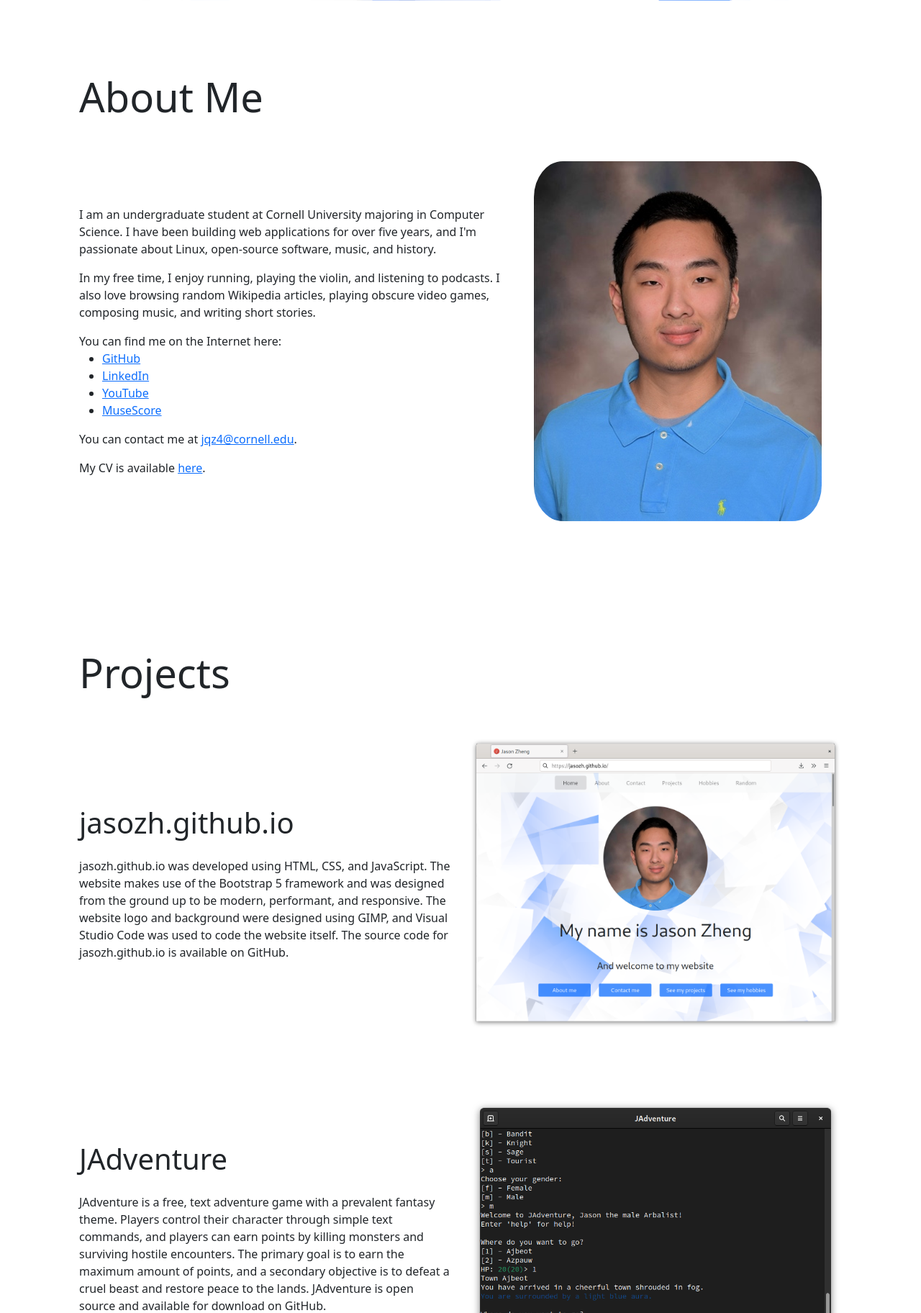
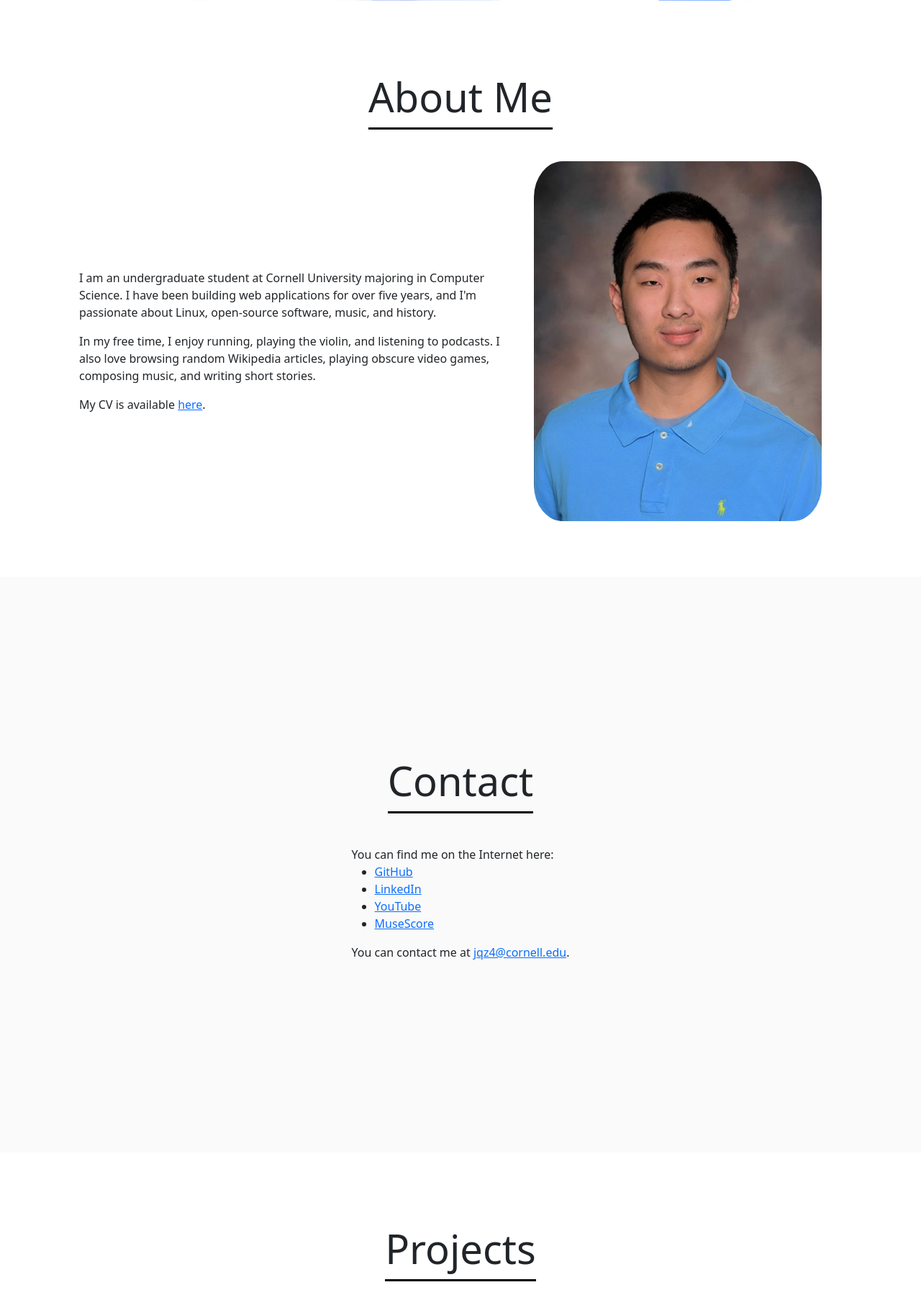
Before and after one commit to jasozh/jasozh.github.io, a PHP site: page /new/index.html in a window 1280 px wide. Shown: the part 799-2623 px from the top of the page at 72% size. Run offline with PHP 8.4, Linux system fonts and the light colour scheme.

Commit message:
Add Contacts page and improve front end

```diff
--- a/new/css/style.css
+++ b/new/css/style.css
@@ -32,6 +32,51 @@ html {
 body {
     overflow-x: hidden;
 }
+
+/* Alternate article background */
+article.alternate {
+    background: #fafafa;
+}
+
+/* Animation classes for animating dividers when scrolled into view */
+.divider-not-animated {
+    visibility: hidden;
+}
+
+.divider-animated {
+    animation-name: divider-animated-animation;
+    animation-duration: 1s;
+    background-image: linear-gradient(black, black);
+    background-size: 100% 3px;
+    background-position: 0 100%;
+    background-repeat: no-repeat;
+}
+
+@keyframes divider-animated-animation {
+    0% {
+        background-size: 0 3px;
+        background-position: 0 100%;
+    }
+}
+
+/* Alternative strategy to animate dividers; keep commented*/
+/* .divider-not-animated {
+    visibility: hidden;
+}
+
+.divider-animated {
+    width: 20%;
+    height: 3px;
+    background: black;
+    animation-name: divider-animated-animation;
+    animation-duration: 1s;
+}
+
+@keyframes divider-animated-animation {
+    0% {
+        width: 0;
+    }
+} */
 
 
 /*
@@ -314,7 +359,7 @@ footer {
 }
 
 .footer {
-    padding: 20px;
+    padding: 25px 20px 25px 20px;
     max-width: 1100px;
     margin: auto;
 }
--- a/new/index.html
+++ b/new/index.html
@@ -13,6 +13,7 @@
 </head>
 
 <!-- Project component -->
+
 <template id="project-component">
   <div>
     <h1 class="mobile-text text-center text-md-start">{PROJECT TITLE}</h1>
@@ -45,6 +46,7 @@
 </template>
 
 <!-- Hobby component -->
+
 <template id="hobby-component">
   <div>
     <h1 class="mobile-text text-center text-md-start">{HOBBY TITLE}</h1>
@@ -76,7 +78,7 @@
   </div>
 </template>
 
-<!-- Main body -->
+<!-- Body -->
 
 <body data-bs-spy="scroll" data-bs-target="#navbar" data-bs-offset="50" onload="resizeNavbar(); loadComponents()"
   onresize="resizeNavbar()" onscroll="colorNavbar(); scrollAnimate()">
@@ -101,7 +103,7 @@
           <div class="navbar-nav">
             <a id="top-nav" class="nav-link px-4" href="#home">Home</a>
             <a class="nav-link px-4" href="#about">About</a>
-            <a class="nav-link px-4" href="mailto:jqz4@cornell.edu?subject=Email from jasozh.github.io">Contact</a>
+            <a class="nav-link px-4" href="#contact">Contact</a>
             <a class="nav-link px-4" href="#projects">Projects</a>
             <a class="nav-link px-4" href="#hobbies">Hobbies</a>
             <a class="nav-link px-4" href="https://en.wikipedia.org/wiki/Special:Random">Random</a>
@@ -129,8 +131,7 @@
             <a href="#about" type="button" class="transparent btn btn-primary btn-block w-100">About me</a>
           </div>
           <div class="col-lg py-1">
-            <a href="mailto:jqz4@cornell.edu?subject=Email from jasozh.github.io" type="button"
-              class="transparent btn btn-primary btn-block w-100">Contact me</a>
+            <a href="#contact" type="button" class="transparent btn btn-primary btn-block w-100">Contact me</a>
           </div>
           <div class="col-lg py-1">
             <a href="#projects" type="button" class="transparent btn btn-primary btn-block w-100">See my projects</a>
@@ -148,12 +149,21 @@
     <article id="about">
       <div class="content container">
         <!-- Title -->
-        <h1 class="display-4 pb-5 text-center text-md-start"><b>About Me</b></h1>
+        <h1 class="display-4 pb-5 text-center"><b class="pb-2 divider-not-animated">About Me</b></h1>
 
         <div class="row flex-row-reverse justify-content-center align-items-center">
           <!-- Picture -->
           <div class="col-8 col-md-5">
-            <img class="right-not-animated profile-full img-fluid" src="img/profile-full.jpg">
+            <img type="button" data-bs-toggle="modal" data-bs-target="#profile-full"
+              class="right-not-animated profile-full img-fluid" src="img/profile-full.jpg">
+
+            <div class="modal fade" id="profile-full" tabindex="-1" aria-hidden="true">
+              <div class="modal-dialog modal-lg modal-dialog-centered">
+                <div class="modal-content">
+                  <img src="img/profile-full.jpg">
+                </div>
+              </div>
+            </div>
           </div>
 
           <!-- Text body -->
@@ -165,6 +175,20 @@
             <p>In my free time, I enjoy running, playing the violin, and listening to podcasts. I also love browsing
               random Wikipedia articles, playing obscure video games, composing music, and writing short stories.</p>
 
+            <p>My CV is available <a href="docs/Resume.pdf" target="_blank">here</a>.</p>
+          </div>
+        </div>
+      </div>
+    </article>
+
+    <!-- Contact page -->
+    <article id="contact" class="alternate">
+      <div class="d-flex flex-column min-vh-100 justify-content-center align-items-center">
+        <!-- Title -->
+        <h1 class="display-4 pb-5 text-center"><b class="pb-2 divider-not-animated">Contact</b></h1>
+
+        <!-- Text body -->
+        <div>
           You can find me on the Internet here:
           <ul>
             <li><a href="https://github.com/jasozh/">GitHub</a></li>
@@ -175,9 +199,6 @@
 
           <p>You can contact me at <a
               href="mailto:jqz4@cornell.edu?subject=Email from jasozh.github.io">jqz4@cornell.edu</a>.</p>
-
-            <p>My CV is available <a href="docs/Resume.pdf" target="_blank">here</a>.</p>
-          </div>
         </div>
       </div>
     </article>
@@ -186,16 +207,17 @@
     <article id="projects">
       <div class="content container">
         <!-- Title -->
-        <h1 class="display-4 pb-5 text-center text-md-start"><b>Projects</b></h1>
+        <h1 class="display-4 pb-5 text-center"><b class="pb-2 divider-not-animated">Projects</b></h1>
 
         <!-- PROJECT COMPONENTS LOADED HERE -->
       </div>
     </article>
 
     <!-- Hobbies page -->
-    <article id="hobbies">
+    <article id="hobbies" class="alternate">
       <div class="content container">
-        <h1 class="display-4 pb-5 text-center text-md-start"><b>Hobbies</b></h1>
+        <!-- Title -->
+        <h1 class="display-4 pb-5 text-center"><b class="pb-2 divider-not-animated">Hobbies</b></h1>
 
         <!-- HOBBY COMPONENTS LOADED HERE -->
       </div>
--- a/new/js/components.js
+++ b/new/js/components.js
@@ -49,7 +49,7 @@ var hobbies = [
         id: "writing",
         title: "Writing",
         screenshot: "img/hobbies/writing.png",
-        body: "Although I no longer write very frequently, I still enjoy writing poems and short stories whenever I have a burst of inspiration. Some of my favorite book genres are fantasy, science fiction, and historical fiction, and my writing tends to fall into those categories as well. Although my writing still leaves much to be desired, you can find a list of my stories on my Wattpad profile."
+        body: "Although I no longer write very frequently, I still enjoy writing poems and short stories whenever I have a burst of inspiration. Some of my favorite book genres are fantasy, science fiction, and historical fiction, and my writing tends to fall into those categories as well. Although my writing still leaves much to be desired, you can find a list of my stories on my <a href='https://www.wattpad.com/user/jasozh'>Wattpad profile</a>."
     }
 ]
 
--- a/new/js/script.js
+++ b/new/js/script.js
@@ -62,4 +62,12 @@ function scrollAnimate() {
             element.classList.remove("left-not-animated")
         }
     }
+
+    elementList = document.getElementsByClassName("divider-not-animated")
+    for (const element of elementList) {
+        if (isInViewport(element)) {
+            element.classList.add("divider-animated")
+            element.classList.remove("divider-not-animated")
+        }
+    }
 }
```
Lines whose indentation alone changed are shown as unchanged.
